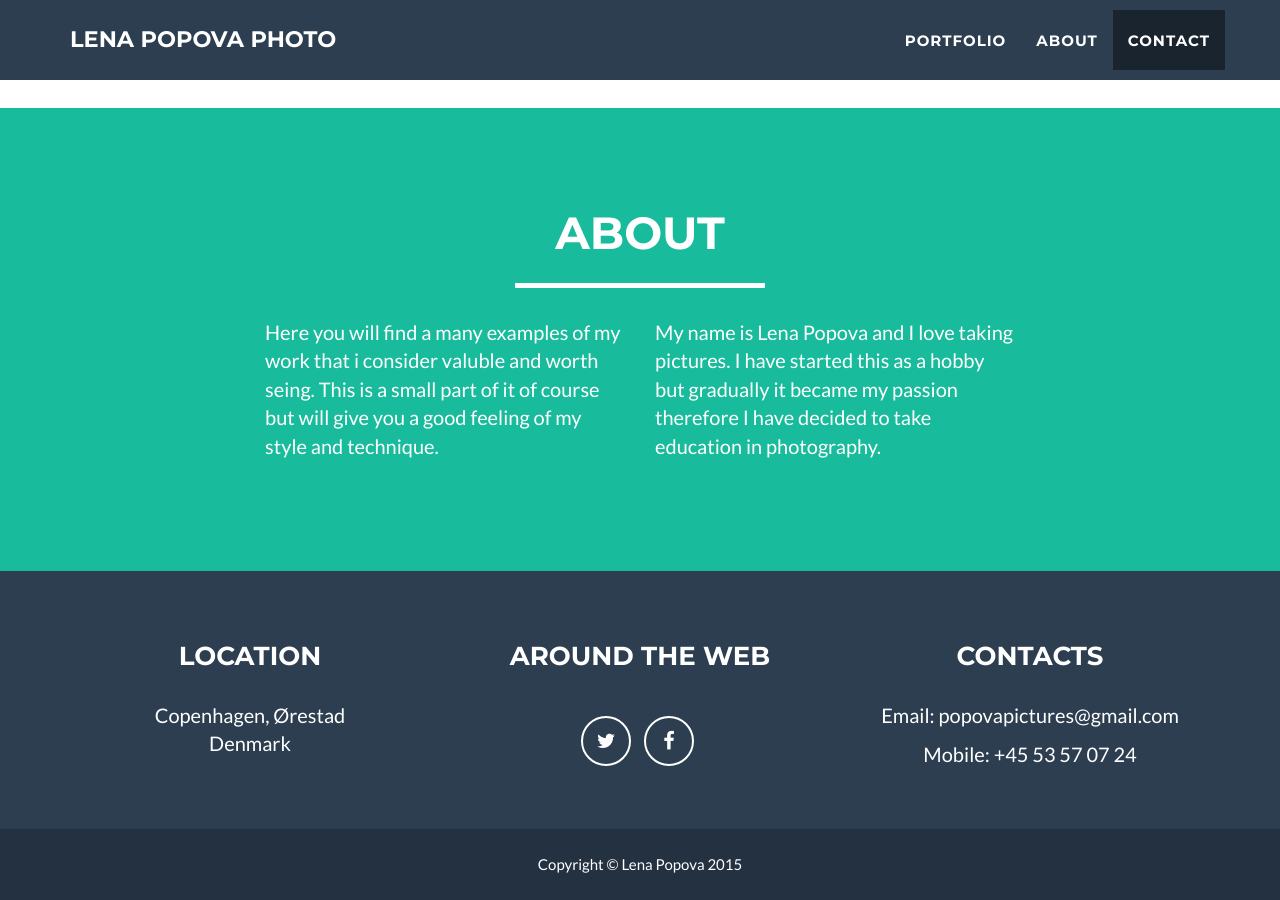
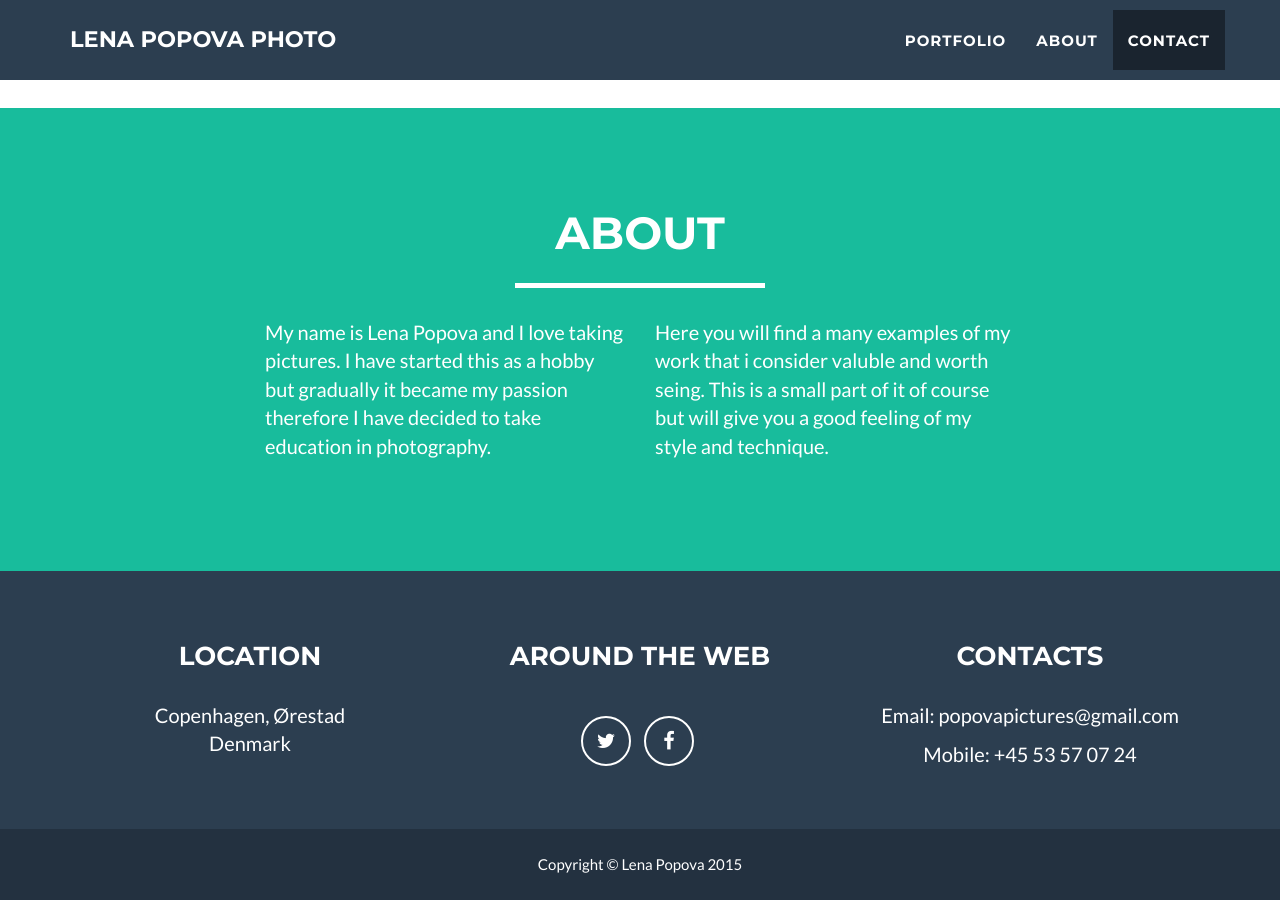
Before and after one commit to denipo/popova-photo, a Jekyll site: the page built from index.html, in a window 1280 px wide and 900 px high, scrolled down 1860 px. Built offline with Jekyll 4.4.1, drawn with Linux system fonts in a browser that asks for light colours.

```diff
--- a/_includes/about.html
+++ b/_includes/about.html
@@ -9,10 +9,10 @@
             </div>
             <div class="row">
                 <div class="col-lg-4 col-lg-offset-2">
-                    <p>Here you will find a many examples of my work that i consider valuble and worth seing. This is a small part of it of course but will give you a good feeling of my style and technique. </p>
+                    <p>My name is Lena Popova and I love taking pictures. I have started this as a hobby but gradually it became my passion therefore I have decided to take education in photography. </p>
                 </div>
                 <div class="col-lg-4">
-                    <p>My name is Lena Popova and I love taking pictures. I have started this as a hobby but gradually it became my passion therefore I have decided to take education in photography. </p>
+                    <p>Here you will find a many examples of my work that i consider valuble and worth seing. This is a small part of it of course but will give you a good feeling of my style and technique. </p>
                 </div>
   <!---              <div class="col-lg-8 col-lg-offset-2 text-center">
                     <a href="#" class="btn btn-lg btn-outline">
```
